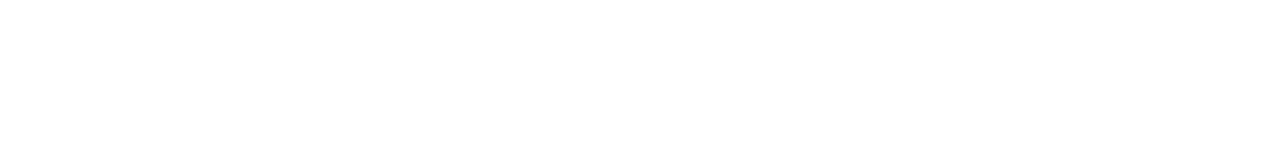
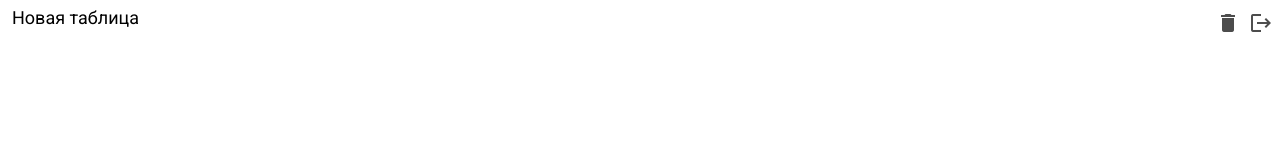
Before and after one commit to VIIVdm/excelCource, a website built with webpack: page src/index.html in a window 1280 px wide. Built offline with nearby package versions, Linux system fonts and the light colour scheme.

Commit message:
add style for header, edit button(span)

```diff
--- a/src/index.html
+++ b/src/index.html
@@ -4,13 +4,27 @@
     <meta charset="UTF-8">
     <meta name="viewport" content="width=device-width, initial-scale=1.0">
     <link rel="shortcut icon" href="favicon.ico" type="image/x-icon">
+    <link href="https://fonts.googleapis.com/icon?family=Material+Icons" rel="stylesheet">
     <title>Excel</title>
 </head>
 <body>
 
     <div id="app" class="container">
         <div class="excel">
-            <div class="excel__header"></div>
+
+            <div class="excel__header">
+                <input type="text" class="input" value="Новая таблица" >
+                <div>
+                    <div class="button">
+                        <span class="material-icons">delete</span>
+                    </div>
+                    <div class="button">
+                        <span class="material-icons">logout</span>
+                    </div>
+                </div>
+            </div>
+
+
             <div class="excel__toolbar"></div>
             <div class="excel__formula"></div>
             <div class="excel__table"></div>
--- a/src/scss/_mixins.scss
+++ b/src/scss/_mixins.scss
@@ -0,0 +1,20 @@
+@mixin button($color: green) {
+    height: 24px;
+    min-width: 24px;
+    padding: 3px;
+    text-align: center;
+    position: relative;
+    display: inline-block;
+    color: rgba(0, 0, 0, .7);
+
+    & > span {
+        font-style: 18px;
+    }
+    &:active, &.active {
+        color: $color;
+    }
+    &:hover {
+        background: #eee;
+        cursor: pointer;
+    }
+}
--- a/src/scss/_variables.scss
+++ b/src/scss/_variables.scss
@@ -0,0 +1,2 @@
+$header-height: 34px;
+$border-color: #c0c0c0;
--- a/src/scss/header.scss
+++ b/src/scss/header.scss
@@ -1,2 +1,38 @@
 @import "variables";
 @import "mixins";
+
+.excel__header {
+    position: absolute;
+    top: 0px;
+    right: 0px;
+    left: 0px;
+    height: $header-height;
+    padding: 8px 4px 0px;
+    display: flex;
+    justify-content: space-between;
+
+    & .input {
+        margin: 0px;
+        padding: 2px 7px;
+        color: black;
+        border: 1px solid transparent;
+        border-radius: 2px;
+        height: 20px;
+        font-size: 18px;
+        line-height: 22px;
+        outline: none;
+
+        &:focus {
+            border: 2px solid #1a73e8;
+        }
+
+        &:hover {
+            border: 1px solid $border-color;
+        }
+    }
+
+    & .button {
+        @include button(red);
+    }
+
+}
```
